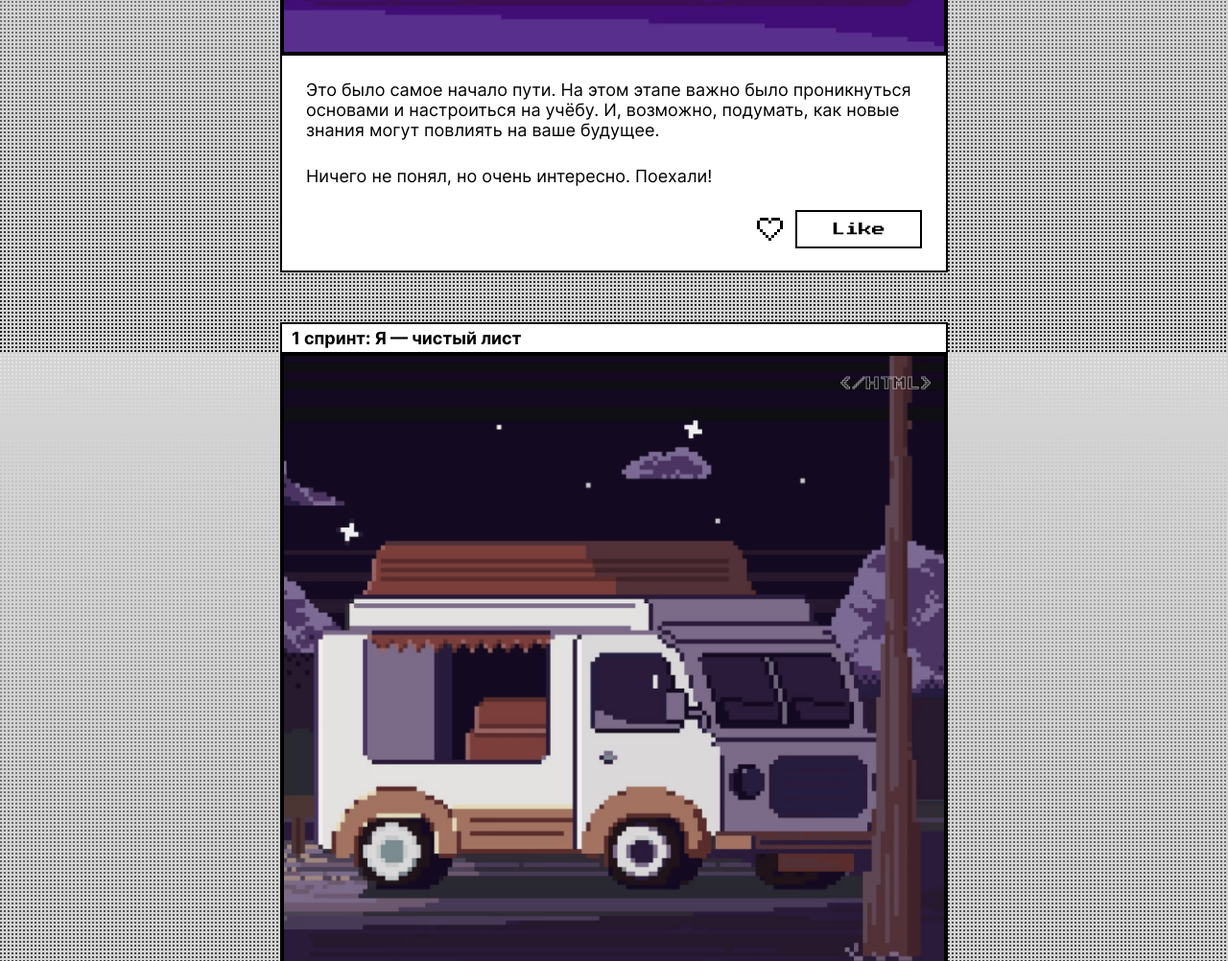
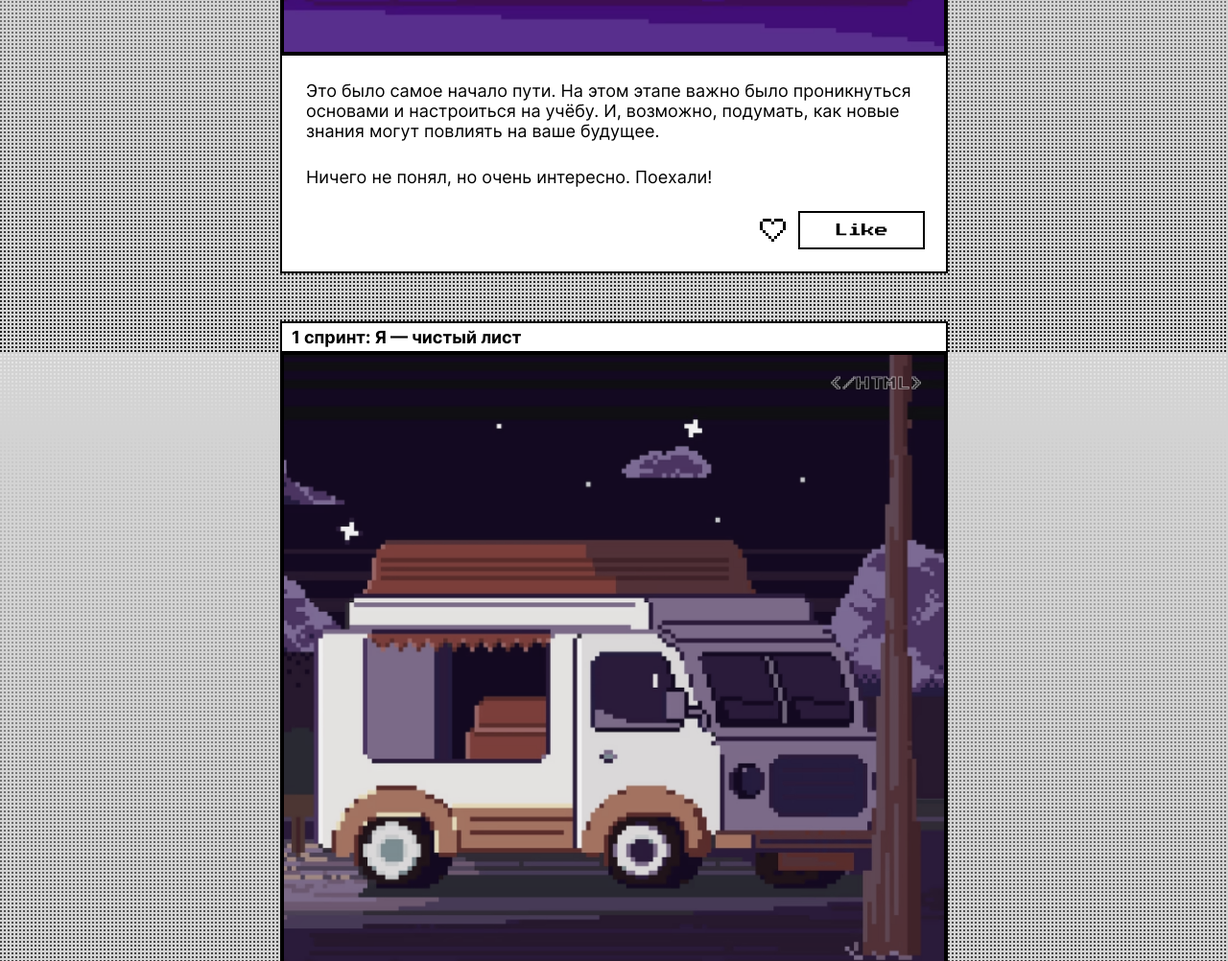
Before and after one commit to krinknikov/zakrivayuschiy-teg-f, a plain HTML site: page index.html in a window 1280 px wide. Shown: the part 1233-2235 px from the top of the page at 96% size. Drawn offline with Linux system fonts and the light colour scheme.

Commit message:
исправления

```diff
--- a/index.html
+++ b/index.html
@@ -18,7 +18,7 @@
   </head>
   <body class="page">
     <header class="header card page__header">
-      <span class="page-title header__title">&lt;/HTML&gt;</span>
+      <a class="page-title header__title">&lt;/HTML&gt;</a>
       <h1 class="header__subtitle">закрывающий тег</h1>
       <nav class="theme-menu header__theme-menu">
         <!-- Не меняйте разметку этого списка, иначе скрипты перестанут работать -->
--- a/styles/style.css
+++ b/styles/style.css
@@ -1,4 +1,7 @@
 /** { outline: 1px solid red; }*/
+
+
+/*----------сравнил с макетом по пп с текстом из макета - бъется. как в таком случае выравнивать? или теперь все ок------------*/
 
 .page {
   min-inline-size: 320px;
@@ -21,6 +24,8 @@
 .modal {
   border: 2px solid var(--text-color, #000000);
   padding: 25px 30px;
+  font-size: 14px;
+  font-weight: 400;
   color: var(--text-color, #000000);
   font-family: var(--page-accent-font-family, "PressStart2P", fantasy);
   line-height: 1.5;
@@ -140,7 +145,7 @@
 .main {
   display: grid;
   justify-items: center;
-  gap: 57px;
+  gap: 45px;
   padding-block-end: 105px;
 }
 
@@ -174,7 +179,7 @@
 
 .cards-list {
   display: grid;
-  gap: 52px;
+  gap: 50px;
 }
 
 .card {
@@ -216,15 +221,15 @@
   font-size: 14px;
   line-height: normal;
   text-shadow: 0 0 1px var(--page-background-color, #ffffff);
-  inset-inline-end: 13px;
-  inset-block-start: 24px;
+  inset-inline-end: 23px;
+  inset-block-start: 25px;
 }
 
 .card__content {
   display: grid;
   gap: 27px;
   border-block-start: 2px solid var(--text-color, #000000);
-  padding: 25px 30px 0 25px;
+  padding: 30px 29px 0 23px;
   font-size: 18px;
   line-height: calc(21 / 18);
 }
@@ -234,7 +239,7 @@
   justify-content: end;
   align-items: stretch;
   gap: 5px;
-  padding: 25px 25px 23px 25px;
+  padding: 25px 22px 23px 25px;
 }
 
 .card__icon-button {
@@ -318,7 +323,7 @@
   inline-size: 39px;
 }
 
-@media (width < 375px) {
+@media (width >= 350px) {
   .modal {
     padding: 28px 34px 28px 40px;
     max-inline-size: 340px;
@@ -332,6 +337,22 @@
     block-size: 28px;
     inline-size: 28px;
   }
+
+  .card__content {
+    display: grid;
+    gap: 27px;
+    border-block-start: 2px solid var(--text-color, #000000);
+    padding: 26px 26px 0 25px;
+    font-size: 18px;
+    line-height: calc(21 / 18);
+  }
+
+}
+
+@media (width >= 700px) {
+  .button--save {
+    flex-direction: row;
+  }
 }
 
 @supports (
```
Also changed, not shown: images/floppy.png (added), images/floppy.svg (added), 1 other file.
